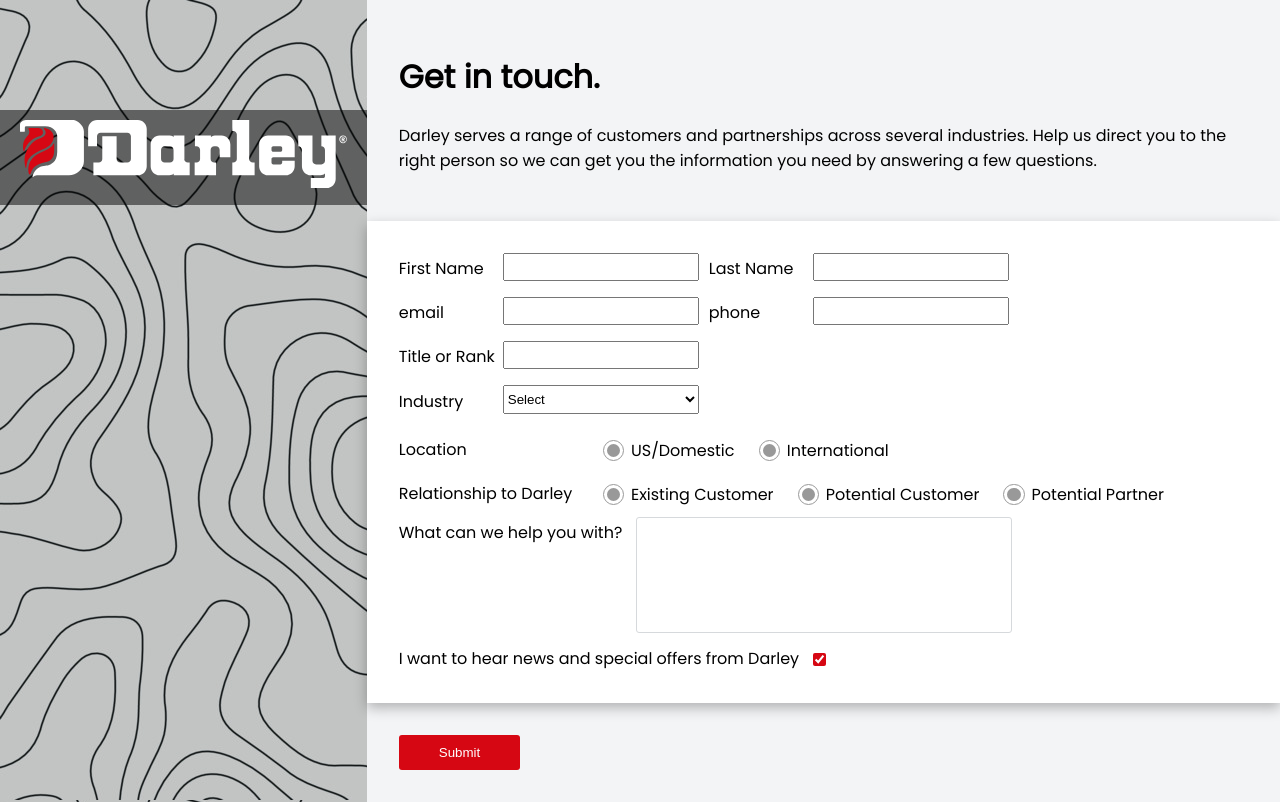
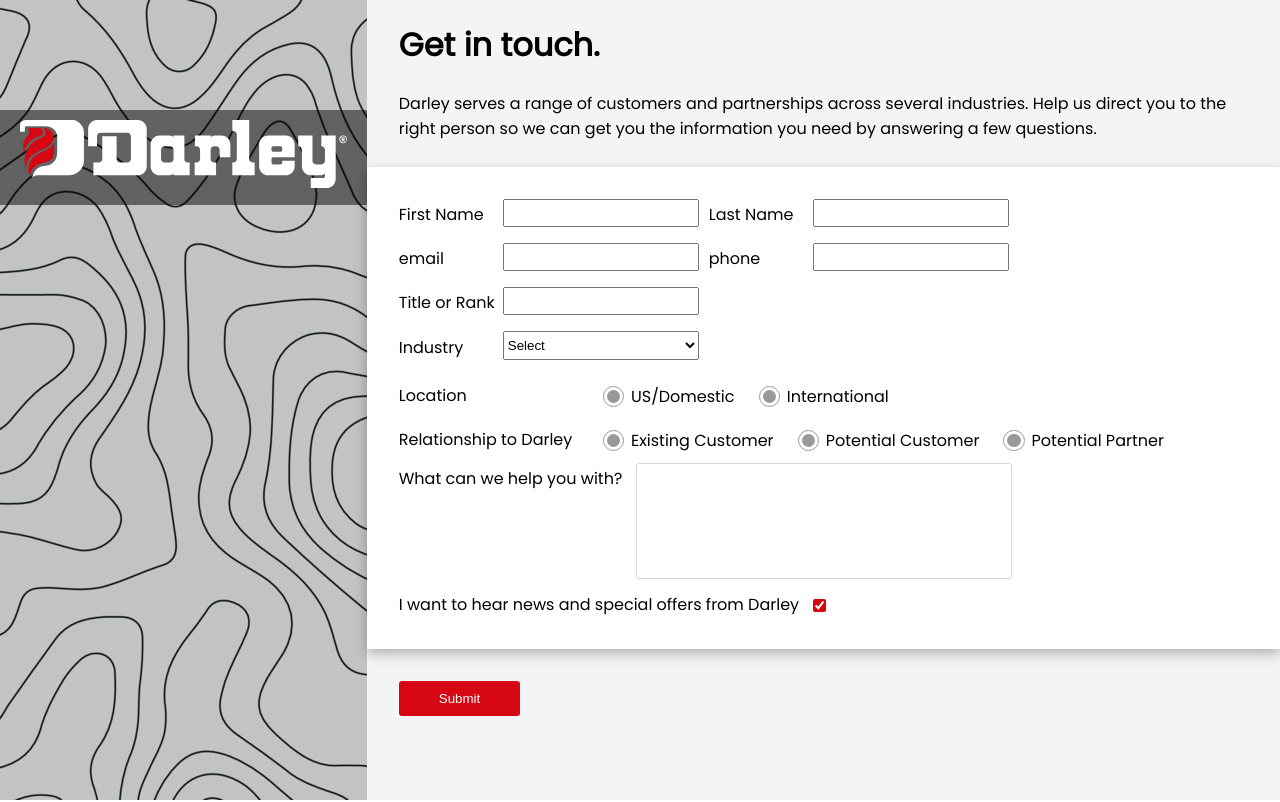
Before and after one commit to kdarley/signup-form, a plain HTML site: page index.html in a window 1280 px wide. Drawn offline with Linux system fonts and the light colour scheme.

Commit message:
changed padding to header.

```diff
--- a/styles.css
+++ b/styles.css
@@ -49,6 +49,8 @@ div.form-container{
 
 header{
     padding: 32px;
+    padding-top: 0px;
+    padding-bottom: 10px;
 }
 
 div.inputs{
```
